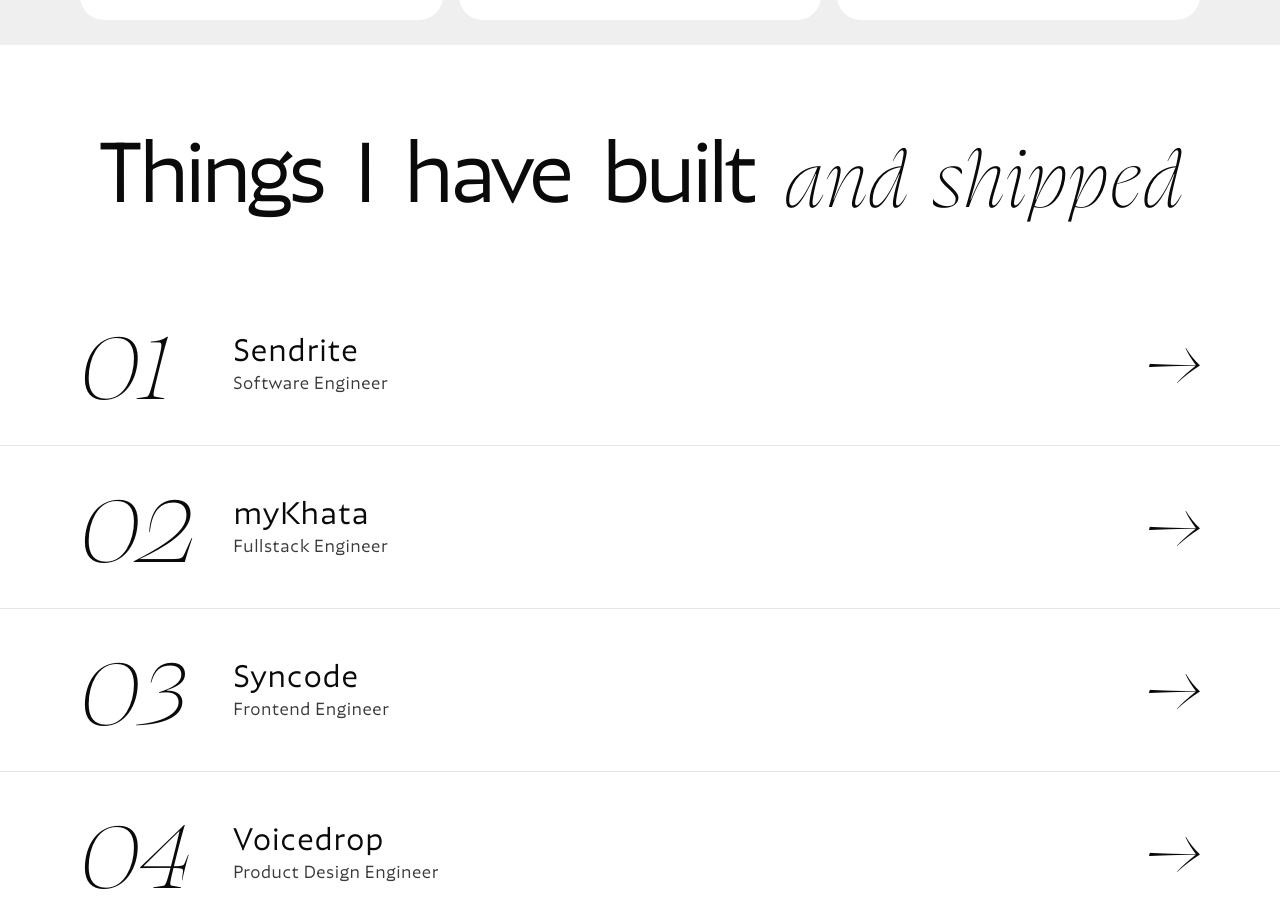
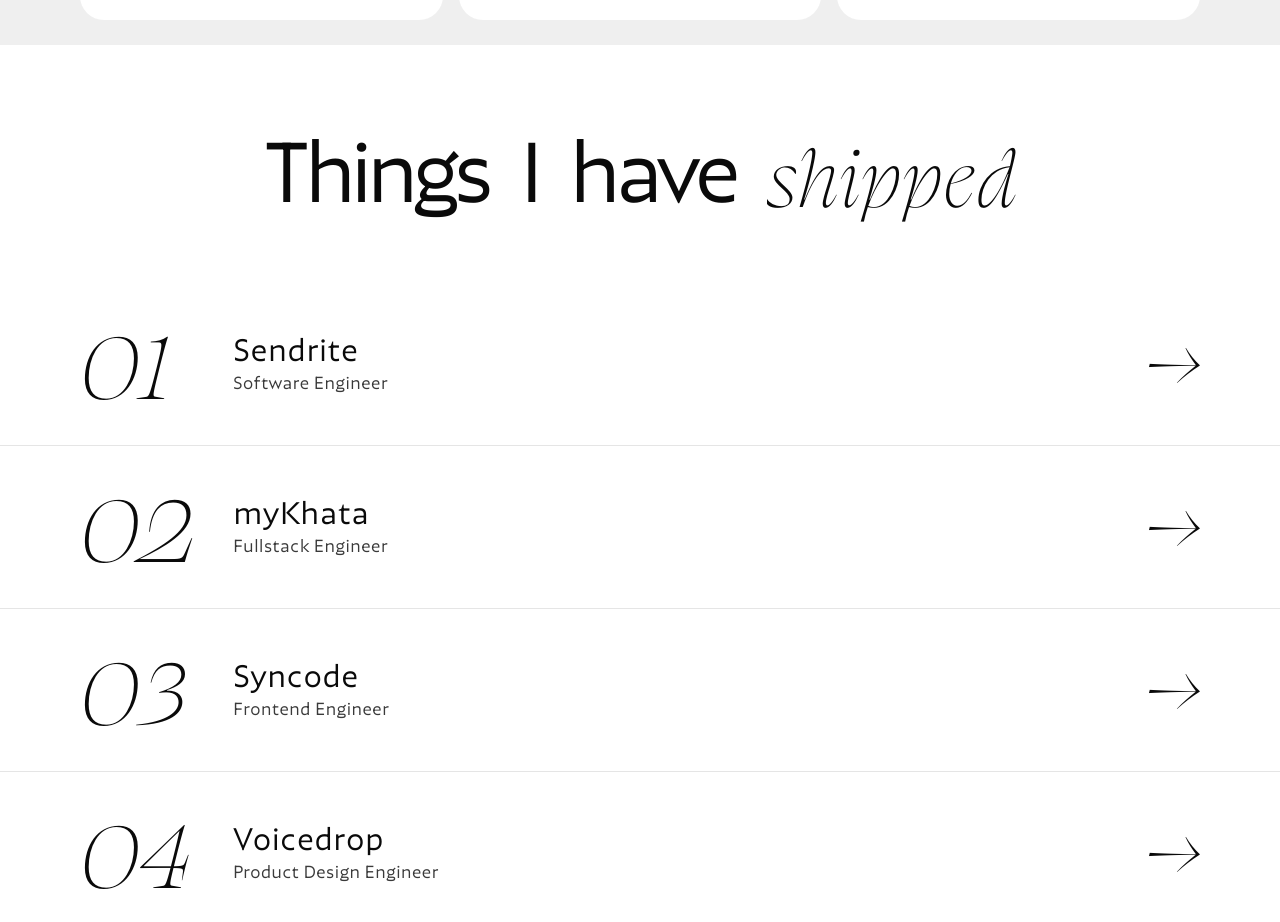
Before and after one commit to MHamzaFarooq/updated-portfolio, a Next.js app: page / in a window 1280 px wide. Shown: the part 1555-2477 px from the top of the page. Built offline with nearby package versions, Linux system fonts and the light colour scheme.

Commit message:
Fixed the heading

```diff
--- a/components/sections/Projects.tsx
+++ b/components/sections/Projects.tsx
@@ -235,12 +235,6 @@
         <UpdatedHeading fontName="retail" tracking delay={0.3}>
           have
         </UpdatedHeading>
-        <UpdatedHeading fontName="retail" tracking delay={0.4}>
-          built
-        </UpdatedHeading>
-        <UpdatedHeading fontName="swear" delay={0.5}>
-          and
-        </UpdatedHeading>
         <UpdatedHeading fontName="swear" delay={0.6}>
           shipped
         </UpdatedHeading>
```
